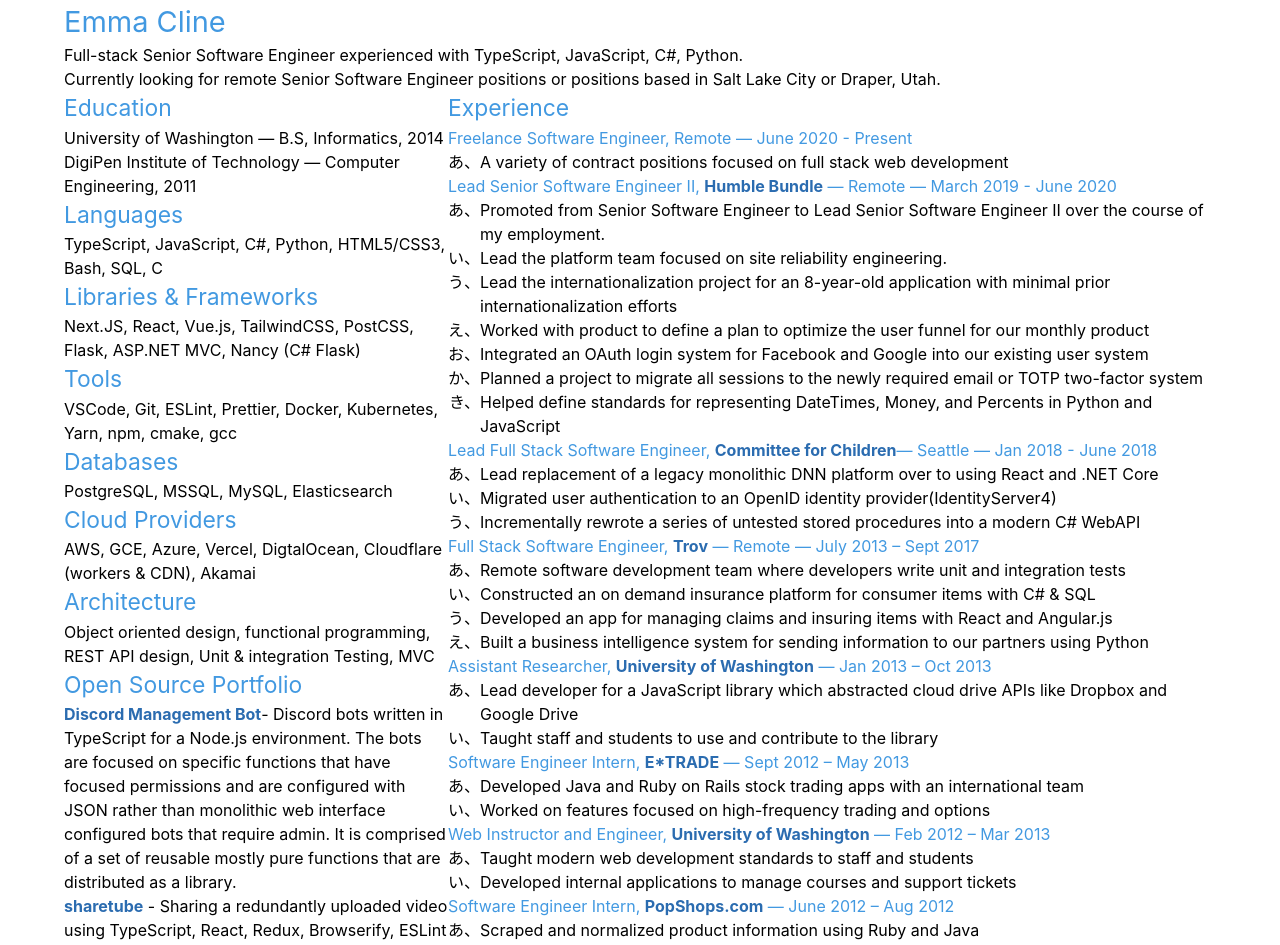
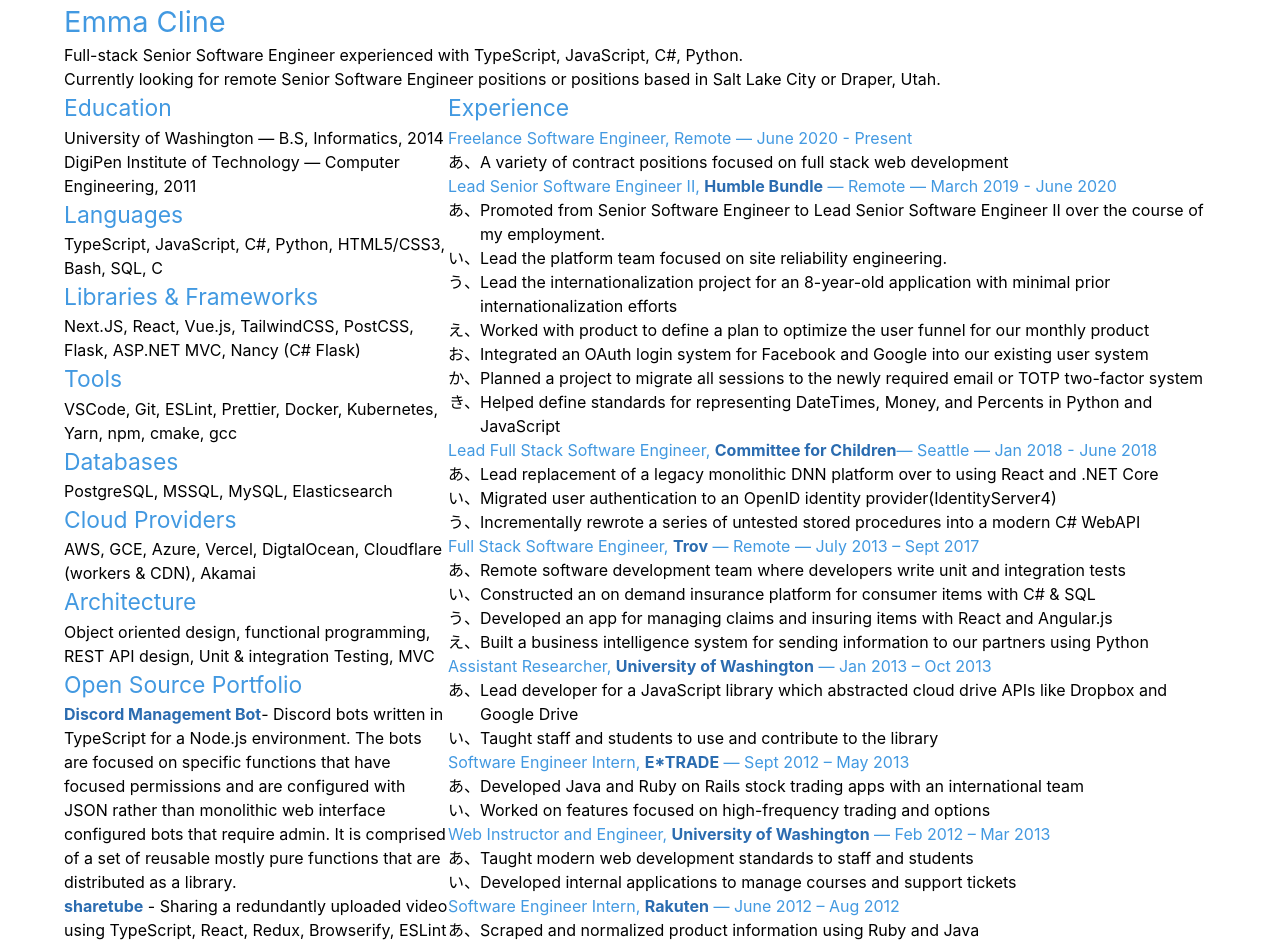
Before and after one commit to emmajsadams/personal-website, a Next.js app: page / in a window 1280 px wide. Shown: the top 945 px of the page. Built offline with nearby package versions, Linux system fonts and the light colour scheme.

Commit message:
Change popshops.com to rakuten because it is the more recognizable parent company

```diff
--- a/pages/index.tsx
+++ b/pages/index.tsx
@@ -219,7 +219,7 @@
 
 					<h3>
 						Software Engineer Intern,&nbsp;
-						<a href="//www.popshops.com/">PopShops.com</a> &mdash; June 2012 –
+						<a href="//www.popshops.com/">Rakuten</a> &mdash; June 2012 –
 						Aug 2012
 					</h3>
 					<ul>
```
